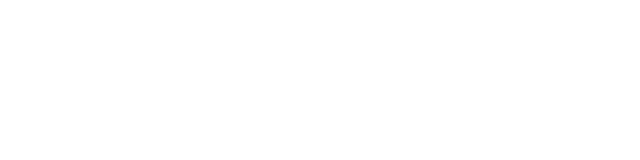
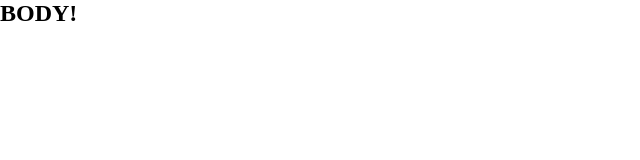
Before and after one commit to Klimperklaus/group-project1, a React (Vite) app: page / in a window 1280 px wide. Shown: the top 160 px of the page, without its empty margins (0-640 px from the left). Built offline with nearby package versions, Linux system fonts and the light colour scheme.

Commit message:
Epischer Body!

```diff
--- a/src/App.jsx
+++ b/src/App.jsx
@@ -1,12 +1,12 @@
 import "./App.css";
+import Body from "./components/Body.jsx";
 
 function App() {
-  return;
-  <>
-    {/** Head */}
-    {/** Body */}
-    {/** Footer */}
-  </>;
+  return (
+    <>
+      <Body/>
+    </>
+  );
 }
 
 export default App;
--- /dev/null
+++ b/src/components/Body.jsx
@@ -0,0 +1,5 @@
+import "./Body.css";
+
+export default function Body() {
+  return <h2>BODY!</h2>
+}
```
Also changed, not shown: src/components/Body.css (added).
